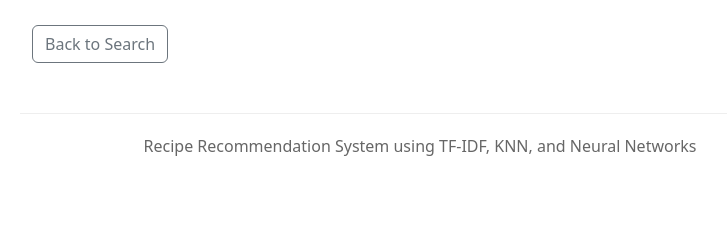
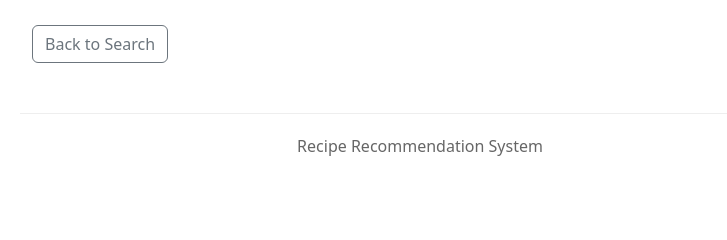
Before and after one commit to Mayankvlog/Recipe_recommedation, a Flask app: template templates/results.html in a window 1280 px wide. Shown: the part 115-355 px from the top of the page, without its empty margins (220-947 px from the left). Run offline with Flask 3, Linux system fonts and the light colour scheme; the template is opened without the code that fills it, so the values that code supplies are empty; parts of the project's set-up code (start-up, migrations or seed data) failed here and were passed over.

Commit message:
Add files via upload

```diff
--- a/templates/results.html
+++ b/templates/results.html
@@ -71,7 +71,8 @@
     </div>
 
     <div class="footer container">
-        <p>Recipe Recommendation System using TF-IDF, KNN, and Neural Networks</p>
+        <p>Recipe Recommendation System</p>
+
     </div>
 
     <script>
```
